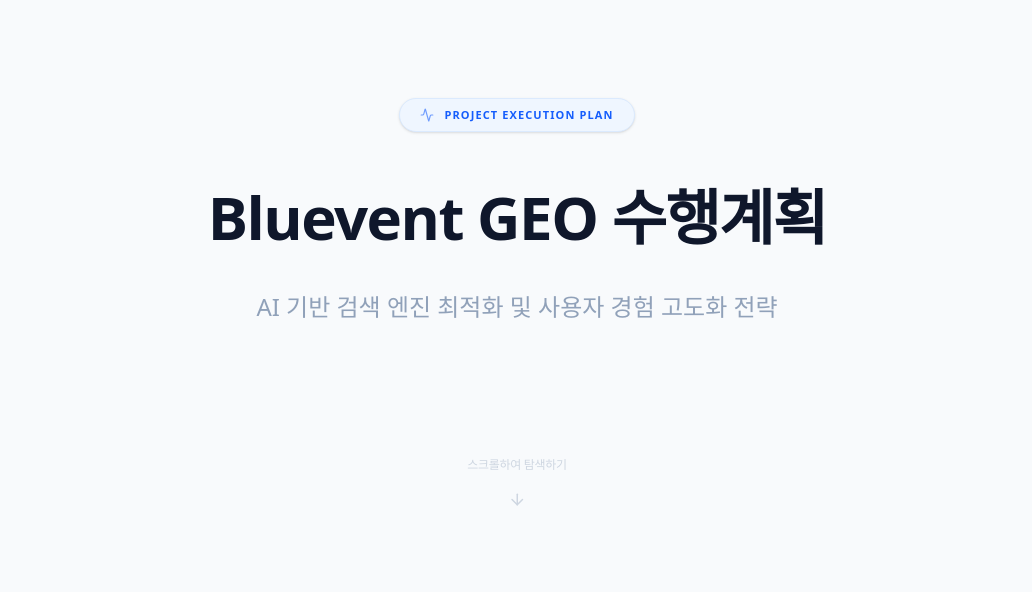
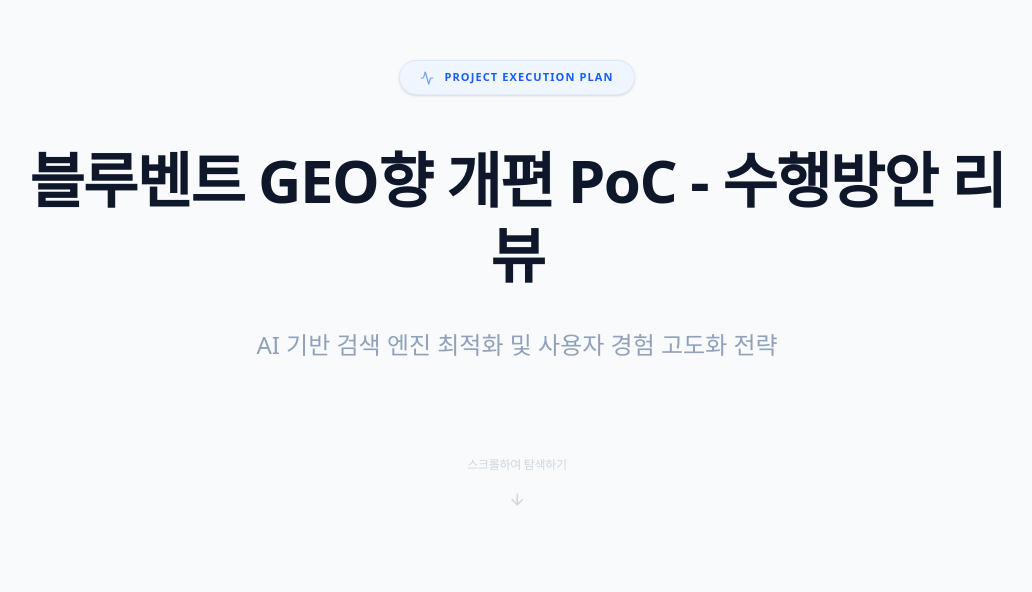
Before and after one commit to seoyahh/bluevent_geo_poc_review, a React (Vite) app: page / in a window 1280 px wide. Shown: the part 208-800 px from the top of the page, without its empty margins (123-1155 px from the left). Built offline with nearby package versions, Linux system fonts and the light colour scheme.

Commit message:
Update main title to '블루벤트 GEO향 개편 PoC - 수행방안 리뷰'

```diff
--- a/src/constants.ts
+++ b/src/constants.ts
@@ -3,7 +3,7 @@ import { Slide } from './types';
 export const SLIDES: Slide[] = [
   {
     id: 1,
-    title: "Bluevent GEO 수행계획",
+    title: "블루벤트 GEO향 개편 PoC - 수행방안 리뷰",
     oneLiner: "AI 기반 검색 엔진 최적화 및 사용자 경험 고도화 전략",
     bullets: [
       "Project: SEO/GEO Optimization",
```
